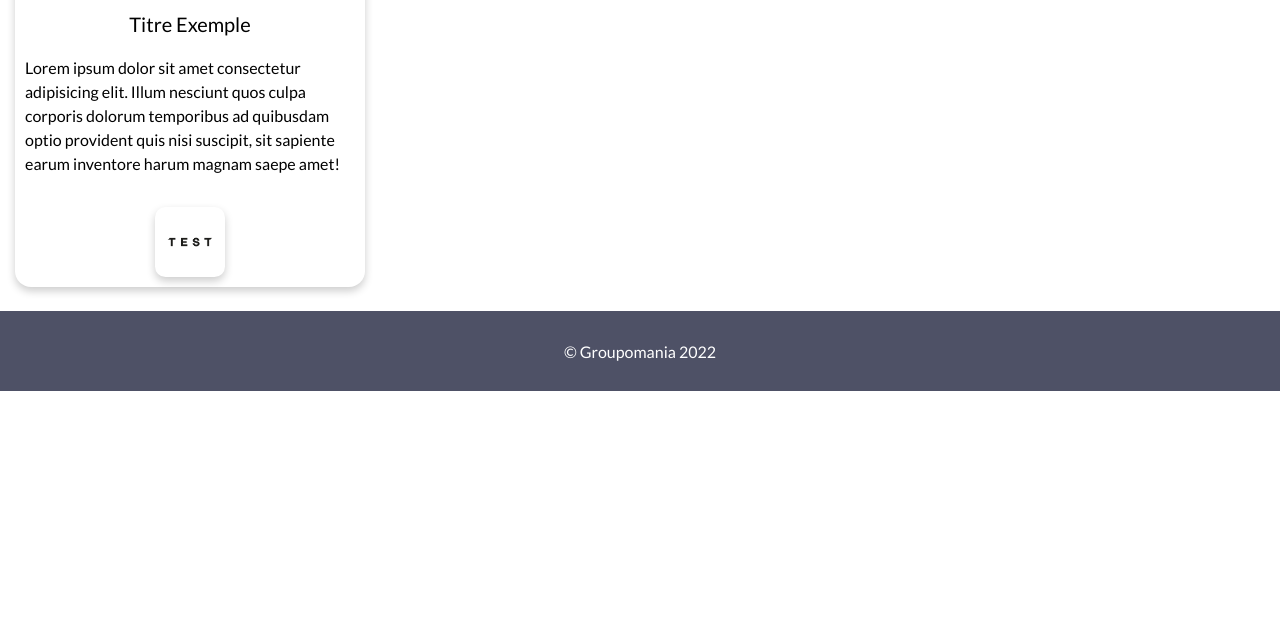
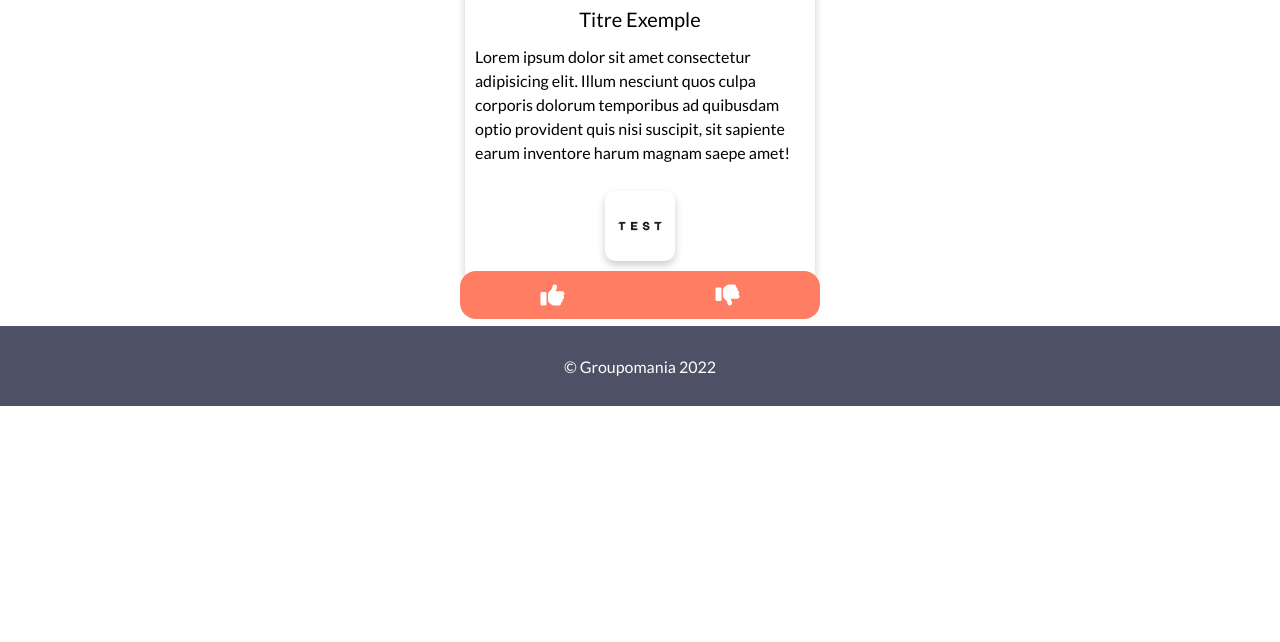
Before and after one commit to Douwdy/Projet-7, a website: page FrontEnd/index.html in a window 1280 px wide. Shown: the part 158-800 px from the top of the page. Drawn offline with Linux system fonts and the light colour scheme.

Commit message:
Add like btns

```diff
--- a/FrontEnd/index.html
+++ b/FrontEnd/index.html
@@ -25,6 +25,7 @@
 </header>
 <body>
     <div id="feed">
+
         <div class="feed-post">
             <div class="feed-post__author">
                 <img src="./public/img/profile-picture-default.webp" alt="Photo de profil">
@@ -41,7 +42,16 @@
                     <img src="./public/img/test-image.png" alt="">
                 </a>
             </div>
+            <div class="feed-post-interactions">
+                <a class="feed-post-interactions__box" href="">
+                    <i class="fa-solid fa-thumbs-up"></i>
+                </a>
+                <a class="feed-post-interactions__box" href="">
+                    <i class="fa-solid fa-thumbs-down"></i>
+                </a>
+            </div>
         </div>
+
     </div>
 </body>
 <footer class="footer">
--- a/FrontEnd/sass/layout/_post.scss
+++ b/FrontEnd/sass/layout/_post.scss
@@ -1,5 +1,10 @@
 #feed{
     margin: 15px;
+    display: flex;
+    align-items: center;
+    justify-content: space-around;
+    flex-direction: row;
+    flex-wrap: wrap;
 }
 
 .feed-post{
@@ -57,4 +62,41 @@
             border-radius: 1rem;
         }
     }
+    &-interactions{
+        display: flex;
+        align-items: center;
+        justify-content: space-around;
+        flex-direction: row;
+        flex-wrap: wrap;
+        padding: 5px;
+        width: 100%;
+        border-radius: 1rem;
+        background: $color-shadow;
+        &__box:first-child{
+            @include flex-center;
+            padding: 7px;
+            width: 30%;
+            border-radius: 1rem;
+            font-size: 1.5em;
+            color: $color-thumbs-up;
+            &:hover{
+                transition: 0.5s ease;
+                cursor: pointer;
+                background-color: $color-thumbs-like;
+            }
+        }
+        &__box{
+            @include flex-center;
+            padding: 7px;
+            width: 30%;
+            border-radius: 1rem;
+            font-size: 1.5em;
+            color: $color-thumbs-up;
+            &:hover{
+                transition: 0.5s ease;
+                cursor: pointer;
+                background-color: $color-thumbs-dislike;
+            }
+        }
+    }
 }
--- a/FrontEnd/sass/utils/_variable.scss
+++ b/FrontEnd/sass/utils/_variable.scss
@@ -3,3 +3,7 @@ $color-secondary: #FFD7D7;
 $color-tertiary: #4E5166;
 
 $color-shadow: #ff7d62;
+$color-thumbs-up: #ffffff;
+
+$color-thumbs-like: #62ff9e;
+$color-thumbs-dislike: #e03232;
```
Also changed, not shown: FrontEnd/public/css/style.css, 1 other file.
